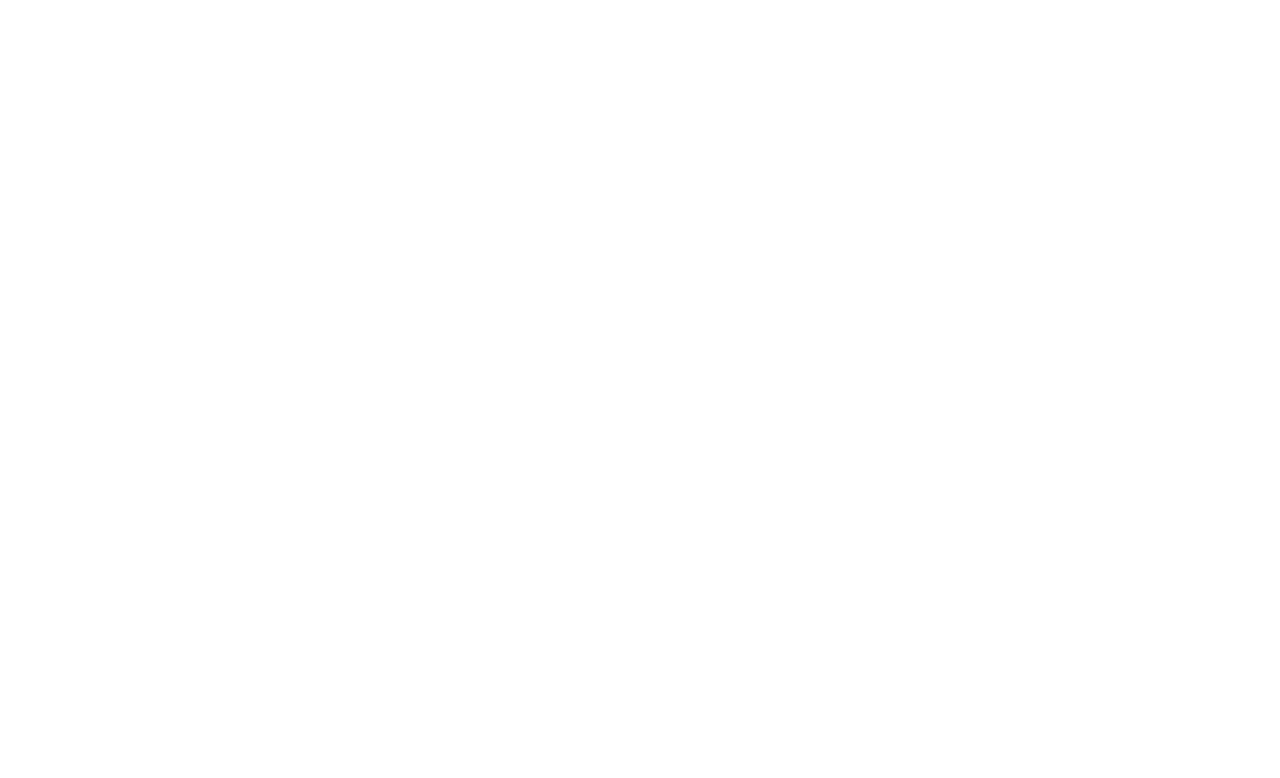
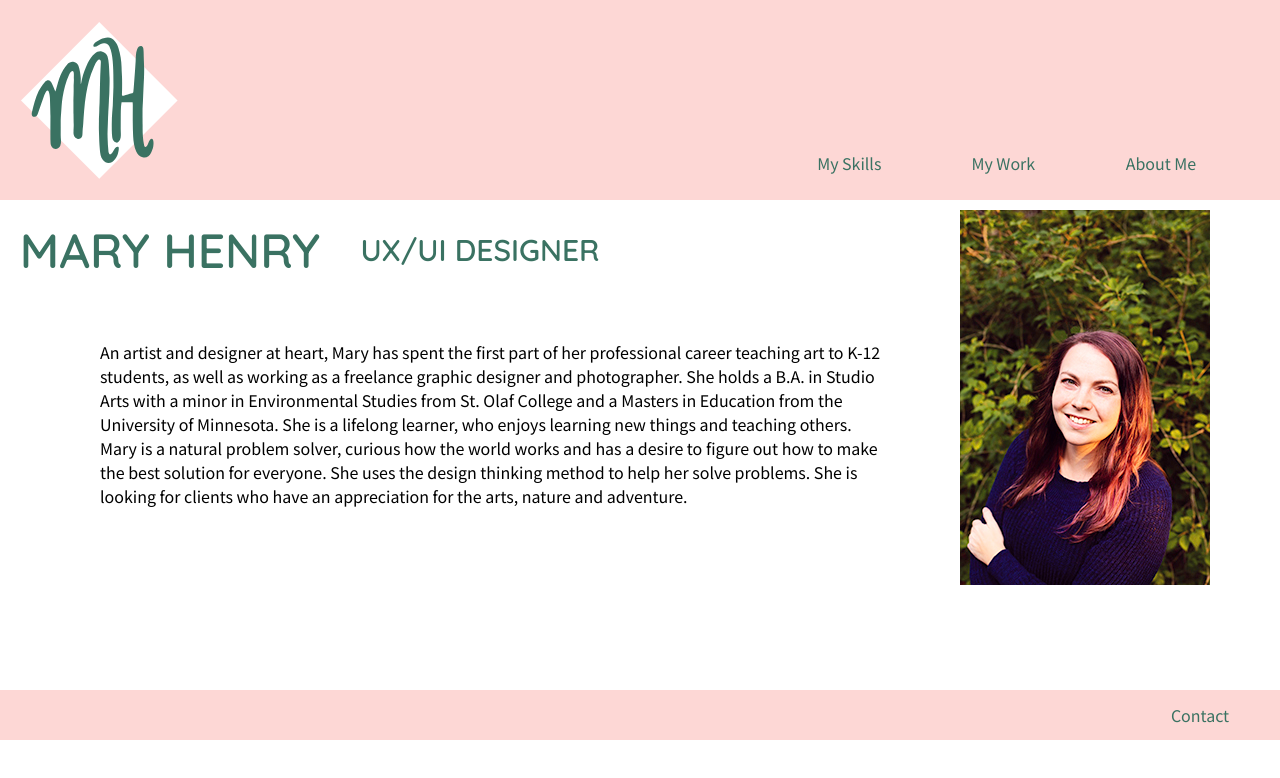
Before and after one commit to marymhenry/UX_UI_HW_17, a plain HTML site: page index.html in a window 1280 px wide. Drawn offline with Linux system fonts and the light colour scheme.

Commit message:
First draft of portfolio

```diff
--- a/css/index.css
+++ b/css/index.css
@@ -0,0 +1,114 @@
+body {
+    margin: 0px;
+    padding: 0px;
+    background-color: white;
+    font-family: 'Noto Sans JP', sans-serif;
+}
+
+#navigation {
+    display: grid;
+    background-color: #FDD7D5;
+    color: #3A7262;
+    font-weight: 400;
+    grid-template-columns: 1fr 1fr 1fr 1fr 1fr 1fr 1fr 1fr;
+    grid-template-areas:
+    "logo 0 0 0 0 mySkills myWork aboutMe";
+}
+
+#logo {
+    grid-area: logo;
+}
+#mySkills {
+    grid-area: mySkills;
+    margin-bottom: 25px;
+}
+#myWork {
+    grid-area: myWork;
+    margin-bottom: 25px;
+}
+#aboutMe {
+    grid-area: aboutMe;
+    margin-bottom: 25px;
+}
+
+.categoryGridArea {
+  background-position: center;
+  background-size: cover;
+  background-repeat: no-repeat;
+  cursor: pointer;
+  display: grid;
+  align-content: end;
+}
+
+#bodySection {
+    display: grid;
+    background-color: white;
+    color:black;
+    border: 1px black;
+    grid-template-columns: 1fr 1fr 1fr 1fr;
+    grid-template-rows: 90px 400px;
+    grid-template-areas:
+    "name title 0 photo"
+    "bodyText bodyText bodyText photo";
+}
+#name {
+    grid-area: name;
+    font-size: 48px;
+    color: #3A7262;
+    text-align: center;
+    align-items: center;
+    justify-content: end;
+    margin-top: 10px;
+    margin-left: 10px;
+    font-family: 'Quicksand', sans-serif;
+    }
+
+#title {
+    grid-area: title;
+    font-size: 30px;
+    color: #3A7262;
+    text-align: center;
+    justify-content: center;
+    align-items: center;
+    margin-top: 10px;
+    font-family: 'Quicksand', sans-serif;
+    }
+
+#bodyText {
+    grid-area: bodyText;
+    text-align: top;
+}
+#photo {
+    grid-area: photo;
+    background-image: url("../images/987A7944-Edit-small.jpg");
+    align-items: center;
+    margin-top: 10px;
+
+}
+.bodyGridArea {
+  display: grid;
+  background-repeat: no-repeat;
+}
+.heading {
+    margin-left: 100px;
+    margin-right: 75px;
+    margin-top: 50px;
+}
+#footer {
+    display: grid;
+    background-color: #FDD7D5;
+    color: #3A7262;
+    font-weight: 400;
+    grid-template-columns: 1fr 1fr 1fr 1fr 1fr 1fr 1fr 1fr;
+    grid-template-rows: 50px;
+    grid-template-areas:
+    "0 0 0 0 0 0 0 contact";
+}
+#contact {
+    grid-area: contact;
+    align-items: center;
+    justify-content: center;
+}
+.footerGridArea {
+    display: grid;
+}
--- a/index.html
+++ b/index.html
@@ -3,9 +3,49 @@
 <head>
     <meta charset="UTF-8">
     <meta name="viewport" content="width=device-width, initial-scale=1.0">
-    <title>Document</title>
+    <link href="css/index.css" rel="stylesheet" type="text/css">
+    <link href="https://fonts.googleapis.com/css2?family=Noto+Sans+JP&family=Quicksand:wght@600&display=swap" rel="stylesheet">
+    <title>Mary Henry | UX/UI Designer</title>
 </head>
 <body>
+  <nav id="navigation">
+    <div id="logo" class="categoryGridArea">
+      <img src="images/logomh-edit.svg" alt="logo" width="200" height="200">
+    </div>
+      <div id="mySkills" class="categoryGridArea">
+        <div>My Skills</div>
+      </div>
+      <div id="myWork" class="categoryGridArea">
+        <div>My Work</div>
+      </div>
+      <div id="aboutMe" class="categoryGridArea">
+        <div>About Me</div>
+      </div>
+    </nav>
+  <section id="bodySection">
+    <div id="name" class="bodyGridArea">
+      <div>MARY HENRY</div>
+    </div>
+    <div id="title" class="bodyGridArea">
+      <div>UX/UI DESIGNER</div>
+    </div>
+     <div id="bodyText" class="bodyGridArea">
+      <div class="heading">An artist and designer at heart, Mary has spent the first part of her professional career teaching art to K-12 students, as well as working as a freelance graphic designer and photographer. She holds a B.A. in Studio Arts with a minor in Environmental Studies from St. Olaf College and a Masters in Education from the University of Minnesota. She is a lifelong learner, who enjoys learning new things and teaching others.
 
+    Mary is a natural problem solver, curious how the world works and has a desire to figure out how to  make the best solution for everyone. She uses the design thinking method to help her solve problems.
+
+    She is looking for clients who have an appreciation for the arts, nature and adventure.
+      </div>
+    </div>
+    <div id="photo" class="bodyGridArea">
+    </div>
+  </section>
+  <footer id="footer">
+      <div id="contact" class="footerGridArea">
+        <div>Contact</div>
+      </div>
+  </footer>
 </body>
+
+
 </html>
```
Also changed, not shown: images/987A7944-Edit-small.jpg (added), images/logomh-edit.svg (added), images/logomh-small.png (added).
